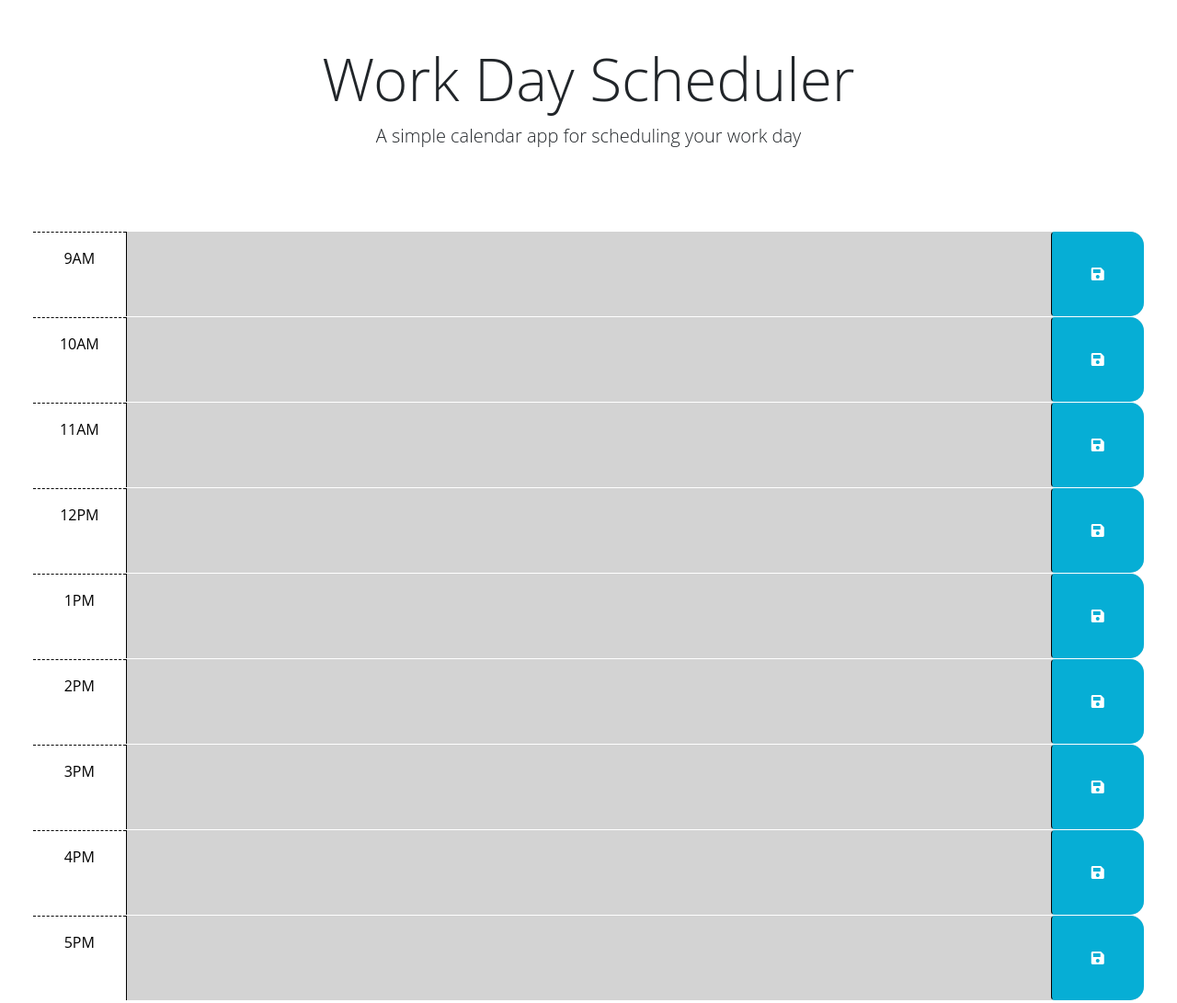
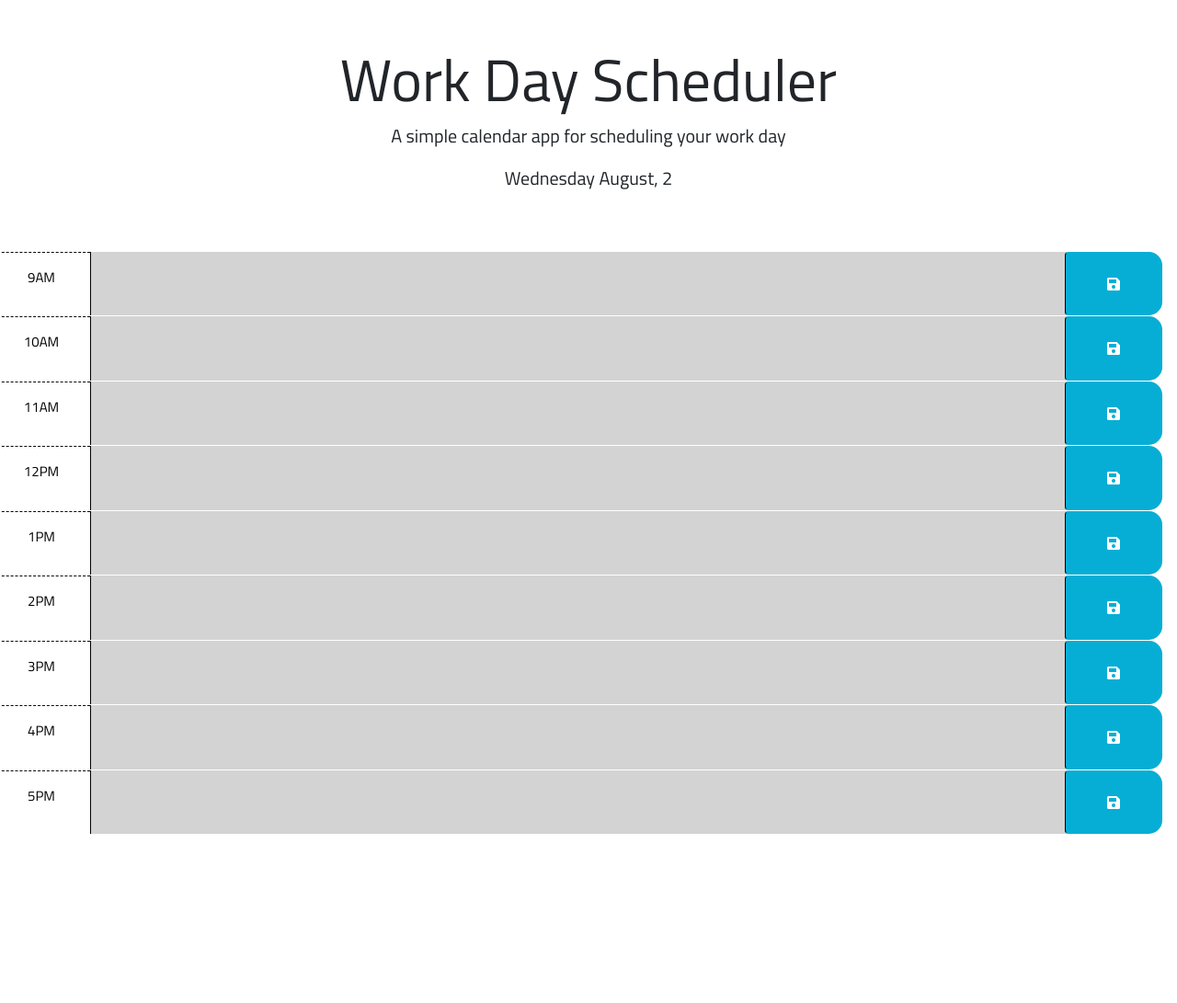
Before and after one commit to SajithAravindan/workday-scheduler, a plain HTML site: page index.html in a window 1280 px wide. Shown: the top 1091 px of the page at 92% size. After the commit the page ends 907 px from the top, so only its background shows below. Drawn offline with nearby package versions, Linux system fonts and the light colour scheme.

Commit message:
script files

```diff
--- a/Assets/css/style.css
+++ b/Assets/css/style.css
@@ -1,6 +1,6 @@
 body {
-  font-family: 'Open Sans', sans-serif;
-  font-size: 16px;
+  font-family:  'Titillium Web', 'Open Sans', sans-serif; /* The First font family is from Google fonts*/
+  font-size: 15px;
 }
 
 textarea {
@@ -9,7 +9,7 @@ textarea {
   resize: none;
   color: #000000;
   border-left: 1px solid black;
-  padding: 10px;
+  padding: 1px;
 }
 
 .description {
@@ -31,16 +31,19 @@ textarea {
 }
 
 .past {
+  width:100%;
   background-color: #d3d3d3;
   color: white;
 }
 
 .present {
+  width: 100%;
   background-color: #ff6961;
   color: white;
 }
 
 .future {
+  width: 100%;
   background-color: #77dd77;
   color: white;
 }
--- a/Assets/js/script.js
+++ b/Assets/js/script.js
@@ -9,17 +9,28 @@ var strCurrentAMPM = today.format('A');
 var dtEventDate = dayjs(today).format('MMDYYYY')
 var intCurrentHour = dayjs().hour();
 var divContainer = $('#container');
-var divDisplayCurrentDay = $('#currentDay');
+
 var strPastCss = "past";
 var strPresentCss = "present";
 var strFutureCss = "future";
 
 const intFromTime = 9;
 const intToTime = 5;
-const strDisplayedCurrDate = today.format('dddd MMMM, D');
-divDisplayCurrentDay.textContent = strDisplayedCurrDate;
 
-$(function () {
+
+
+function init() {
+  var divDisplayCurrentDay = $('#currentDay');
+  var strDisplayedCurrDate = today.format('dddd MMMM, D');
+  divDisplayCurrentDay.text(strDisplayedCurrDate);
+
+  //Event Handler for Button Click
+  $('#container').on('click', ':button', fnSaveEvent);
+  //start calender
+  startCal();
+}
+
+function startCal() {
 
   var objTimeObject = { //Time object that holds time to displar & Required Hours
     HourstoDisplay: ['9AM', '10AM', '11AM', '12PM', '1PM', '2PM', '3PM', '4PM', '5PM'],
@@ -32,17 +43,20 @@ $(function () {
     let strDivId = 'hour-';
     let strTxtAreaId = 't-';
     let strTxtAreaContent = '';
+    let strTxtAreaStatus = "enabled";
 
     if (strCurrentAMPM == "AM" && intCurrentHour < intFromTime)
       strDivClass = strFutureCss;
     else
       strDivClass = fnAssignClass(objTimeObject.TimeHours[i]);
 
+    if (strDivClass == strPastCss) strTxtAreaStatus = "disabled";
+
     strDivId = strDivId + objTimeObject.HourstoDisplay[i];
+    strTxtAreaId = strTxtAreaId + objTimeObject.HourstoDisplay[i];
 
     var tempArr = JSON.parse(localStorage.getItem('calDayEvents')); //check if theres a event at this timeslot on this day
-    var txtEvent = $('#' + strTxtAreaId + '')
-    //alert(txtEvent);
+
     if (tempArr != null) { //as long as its not empty try eventDate: dtEventDate
       for (let index = 0; index < tempArr.length; index++) { //loop over all saved calDayEvents
         if ((objTimeObject.HourstoDisplay[i] == tempArr[index].eventTime) && (dtEventDate == tempArr[index].eventDate)) {
@@ -50,16 +64,17 @@ $(function () {
           strTxtAreaId = 'saved-item';
         }
       }
-    } else strTxtAreaId = strTxtAreaId + objTimeObject.HourstoDisplay[i];
+    }
 
     var elm = '<div ' +
       'class="row time-block ' + strDivClass + '" ' +
       'id="' + strDivId + '"> <div class="col-2 col-md-1 hour text-center py-3" id="' + objTimeObject.HourstoDisplay[i] + '">' + objTimeObject.HourstoDisplay[i] + '</div> ' +
-      '<textarea class="col-8 col-md-10 description" rows="3" id="' + strTxtAreaId + '">' + strTxtAreaContent + ' </textarea> ' +
+      '<textarea ' + strTxtAreaStatus + '  class="col-8 col-md-10 description" rows="3" id="' + strTxtAreaId + ' ">' + strTxtAreaContent + ' </textarea> ' +
       '<button class="btn saveBtn col-2 col-md-1" aria-label="save" id="' + objTimeObject.HourstoDisplay[i] + '"><i class="fas fa-save" aria-hidden="true"></i></button>' +
       '</div>';
     $(elm).appendTo(divContainer);
   }
+};
 
 //Function to assign relevant classes for the Divs
 function fnAssignClass(intDivTimeSlot) {
@@ -70,8 +85,7 @@ $(function () {
   return strDivClass;
 }
 
-  //Event Handler for Button Click
-  $('#container').on('click', ':button', function (event) {
+function fnSaveEvent(event) {
   var tempArr = []; //initialize array
   var strTxtContent = this.parentElement.children[1].value;
   if (localStorage.getItem('calDayEvents') === null) { //if memory is empty make new array
@@ -105,7 +119,7 @@ $(function () {
     tempArr.push(tempObject); //push new data into the array to be stored with other stuff
   }
   this.parentElement.children[1].id = 'saved-item'; //tag saved descriptions so we remember to erase previous data if overwritten
-    localStorage.setItem('calDayEvents', JSON.stringify(tempArr)) //convert array of objects to json and store it
+  localStorage.setItem('calDayEvents', JSON.stringify(tempArr)) //
+}
 
-  });
-});
+init();
--- a/index.html
+++ b/index.html
@@ -4,6 +4,8 @@
     <meta charset="UTF-8" />
     <meta name="viewport" content="width=device-width, initial-scale=1.0" />
     <meta http-equiv="X-UA-Compatible" content="ie=edge" />
+    <link href="https://fonts.googleapis.com/css2?family=Titillium+Web:ital,wght@0,400;0,700;1,200&display=swap"
+        rel="stylesheet" /> <!-- Link Google fonts -->
     <link
       href="https://cdn.jsdelivr.net/npm/bootstrap@5.1.3/dist/css/bootstrap.min.css"
       rel="stylesheet"
@@ -24,19 +26,14 @@
     <title>Work Day Scheduler</title>
   </head>
   <body>
-    <header class="p-5 mb-4 text-center">
-      <h1 class="display-3">Work Day Scheduler</h1>
+    <header class="p-5 text-center">
+      <h3 class="display-3">Work Day Scheduler</h3>
       <p class="lead">A simple calendar app for scheduling your work day</p>
       <p id="currentDay" class="lead"></p>
     </header>
-    <div class="container-fluid px-5" id="container">
+    <div class="container-fluid px-1" id="container">
       <!-- Container for the time blocks. The "present" class adds a red background color. -->
     </div>
-    <footer class="p-5 mb-4 text-center">
-      <p>
-          &copy; 2023.
-      </p>
-  </footer>
     <script src="https://cdnjs.cloudflare.com/ajax/libs/jquery/3.2.1/jquery.min.js"></script>
     <script src="https://cdn.jsdelivr.net/npm/dayjs@1.11.3/dayjs.min.js"
     integrity="sha256-iu/zLUB+QgISXBLCW/mcDi/rnf4m4uEDO0wauy76x7U="
```
Lines whose indentation alone changed are shown as unchanged.
